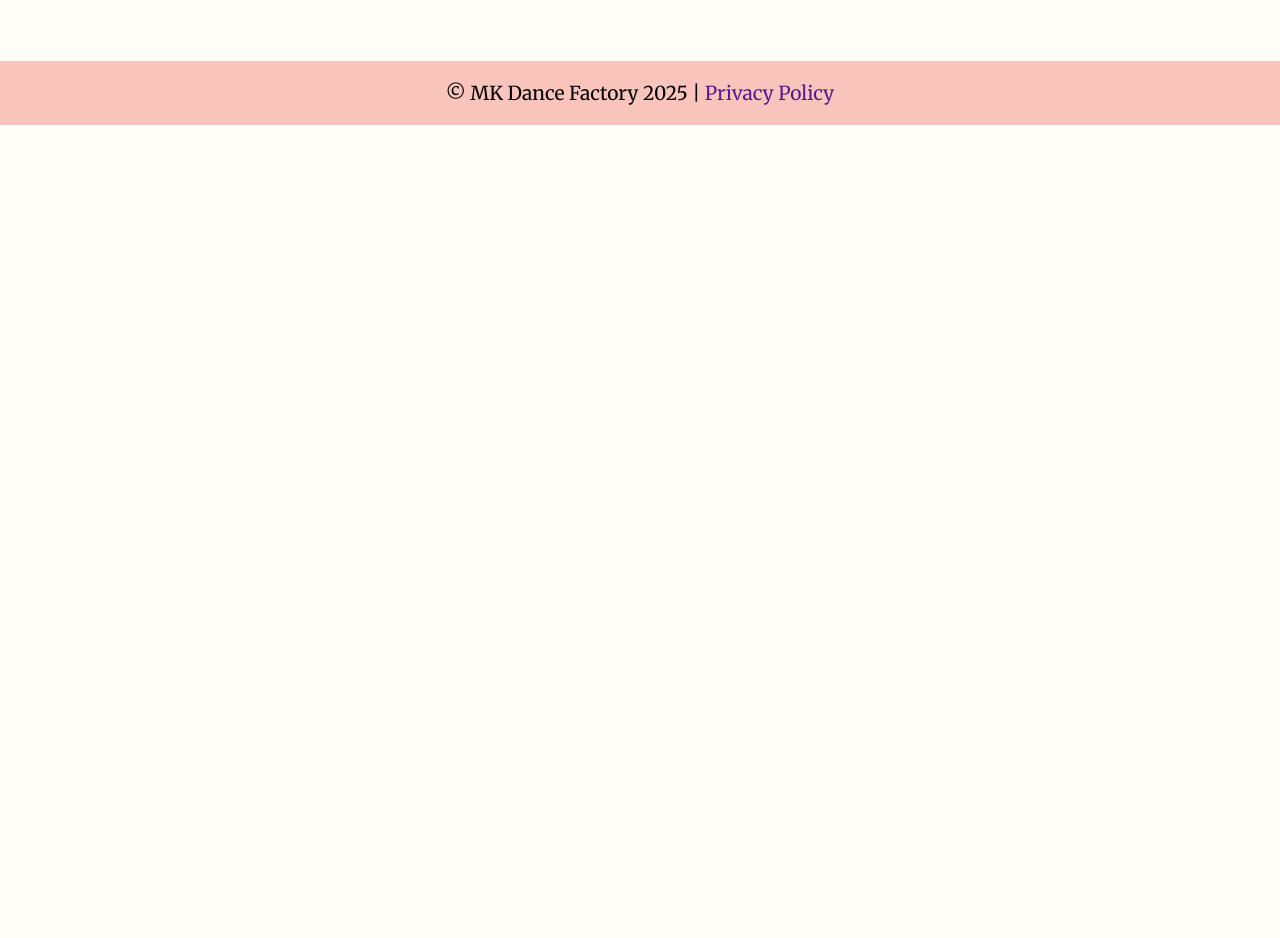
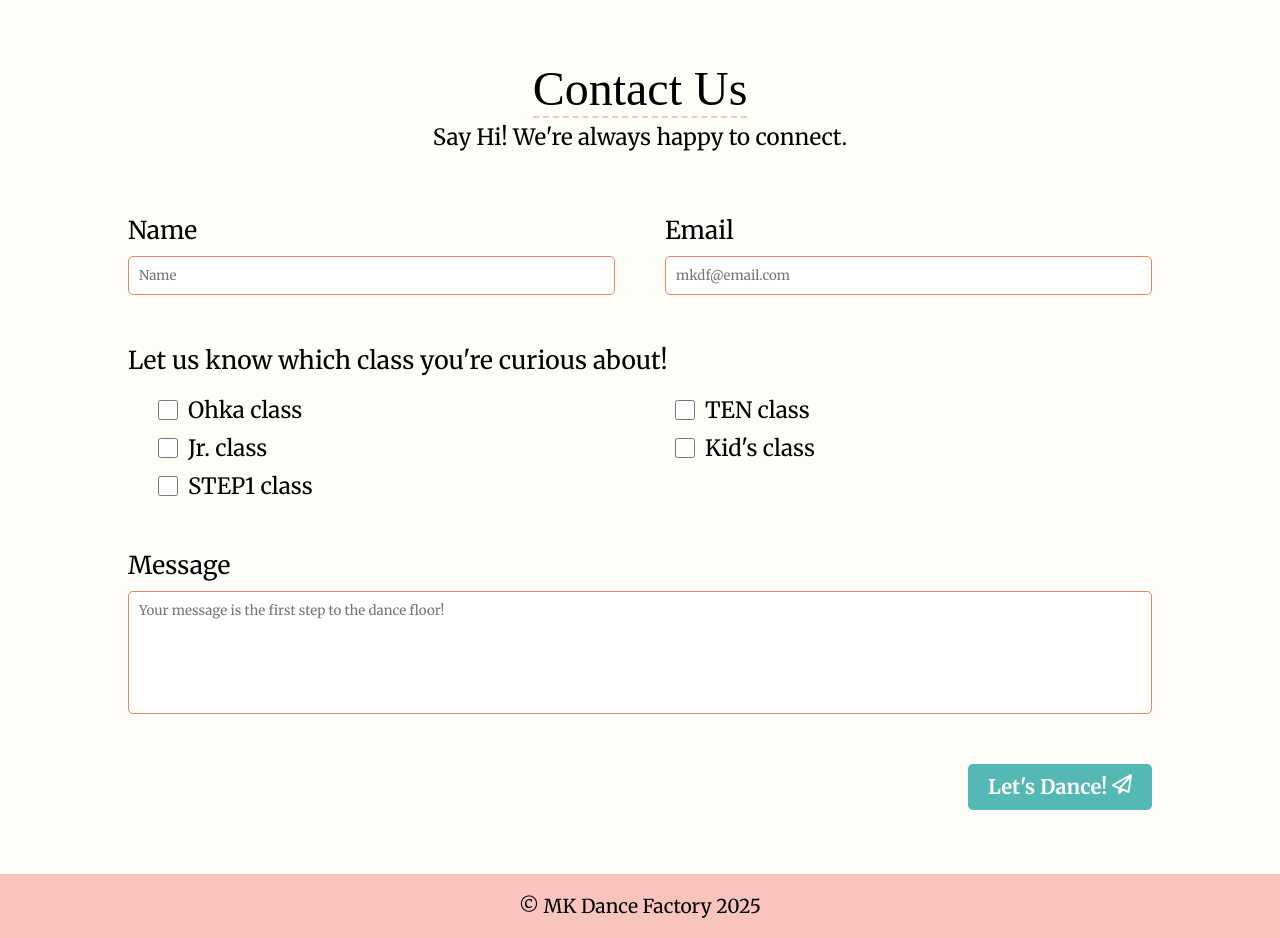
Before and after one commit to hokanitao/first-term-final-project-mkdf-website, a plain HTML site: page pages/contact.html in a window 1280 px wide. Shown: the part 82-1020 px from the top of the page. Before the commit the page ends 800 px from the top, so only its background shows below. Drawn offline with Linux system fonts and the light colour scheme; a web font is replaced by a local one.

Commit message:
contact page added

```diff
--- a/pages/contact.css
+++ b/pages/contact.css
@@ -61,6 +61,104 @@ body {
   width: calc(100% - 100px - 480px);
 }
 
+header {
+  margin: 5%;
+  margin-bottom: 15px;
+  text-align: center;
+}
+
+h1 {
+  border-bottom: 2px dashed #f9c4bc;
+  display: inline-block;
+  font-family: "Ribeye Marrow", serif;
+  font-weight: 400;
+  font-style: normal;
+  font-size: 3em;
+}
+
+.text {
+  margin-top: 5px;
+  font-size: 1.4em;
+}
+
+main {
+  margin: 5% 10%;
+  font-size: 1.4em;
+  text-align: center;
+}
+
+form {
+  text-align: left;
+}
+
+label {
+  margin-bottom: 10px;
+  font-size: 1.1em;
+}
+
+.grid {
+  display: grid;
+  }
+
+.name-email {
+  display: grid;
+  grid-template-columns: 1fr 1fr;
+  gap: 50px;
+  text-align: left;
+  margin-bottom: 50px;
+}
+
+.class {
+  display: grid;
+  grid-template-columns: 50px 1fr 50px 1fr;
+  margin-bottom: 50px;
+  gap: 10px;
+  vertical-align: bottom;
+}
+
+.class label {
+  grid-column: 1/ 5;
+  margin-bottom: 10px;
+}
+
+.class input {
+  margin-left: 30px;
+}
+
+.message {
+  display: grid;
+  grid-template-rows: 1fr 3fr;
+  margin-bottom: 50px;
+}
+
+input, textarea {
+  padding: 10px;
+  border-radius: 5px;
+  border: 1px solid #ec8366;
+  resize: none;
+}
+
+.submit {
+  text-align: right;
+}
+
+.submit button {
+  padding: 10px 20px;
+  font-size: 0.9em;
+  font-weight: bold;
+  background-color: #54b9b5;
+  color: #fefdf8;
+  border: 0;
+  border-radius: 5px;
+}
+
+.submit button:hover {
+  opacity: 0.7;
+}
+
+.submit button img {
+  width: 20px;
+}
 
 footer {
   padding: 20px;
--- a/pages/contact.html
+++ b/pages/contact.html
@@ -7,6 +7,7 @@
   <link rel="preconnect" href="https://fonts.googleapis.com">
   <link rel="preconnect" href="https://fonts.gstatic.com" crossorigin>
   <link href="https://fonts.googleapis.com/css2?family=Merriweather:ital,wght@0,300;0,400;0,700;0,900;1,300;1,400;1,700;1,900&display=swap" rel="stylesheet">
+  <link href="https://fonts.googleapis.com/css2?family=Merriweather:ital,wght@0,300;0,400;0,700;0,900;1,300;1,400;1,700;1,900&family=Ribeye+Marrow&display=swap" rel="stylesheet">
   <title>MKDF Contact</title>
 </head>
 <body>
@@ -37,10 +38,44 @@
     </div>
   </nav>
 
+  <header>
+    <h1>Contact Us</h1>
+    <p class="text">Say Hi! We&apos;re always happy to connect.</p>
+  </header>
+
+  <main>
+    <form action="" method="post">
+      <div class="name-email">
+        <div class="grid">
+          <label for="name">Name</label>
+          <input id="name" type="name" name="name" placeholder="Name">
+        </div>
+        <div class="grid">
+          <label for="email">Email</label>
+          <input id="email" type="email" name="email" placeholder="mkdf@email.com">
+        </div>
+      </div>
+      <div class="class">
+        <label for="class">Let us know which class you&apos;re curious about!</label>
+        <input id="class" type="checkbox" name="ohka" value="ohka">Ohka class<br>
+        <input id="class" type="checkbox" name="ten" value="ten">TEN class<br>
+        <input id="class" type="checkbox" name="jr" value="jr">Jr. class<br>
+        <input id="class" type="checkbox" name="kids" value="kids">Kid's class<br>
+        <input id="class" type="checkbox" name="step1" value="step1">STEP1 class<br>
+      </div>
+      <div class="message">
+        <label for="msg">Message</label>
+        <textarea id="msg" name="name" placeholder="Your message is the first step to the dance floor!"></textarea>
+      </div>
+      <div class="submit">
+        <button type="submit">Let&apos;s Dance! <img src="../assets/icon/send.svg"></button>
+      </div>
+    </form>
+  </main>
+
   <footer>
     <p>
-      &copy; MK Dance Factory 2025 |
-      <a href="">Privacy Policy</a>
+      &copy; MK Dance Factory 2025</a>
     </p>
   </footer>
 </body>
```
Also changed, not shown: assets/icon/send.svg (added).
